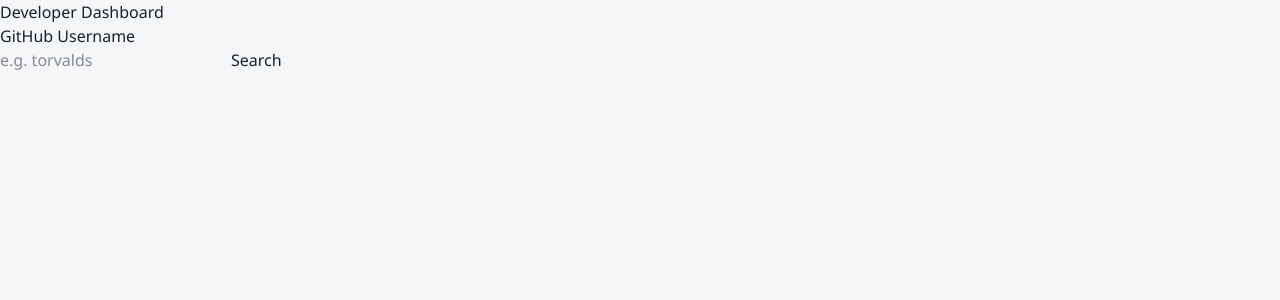
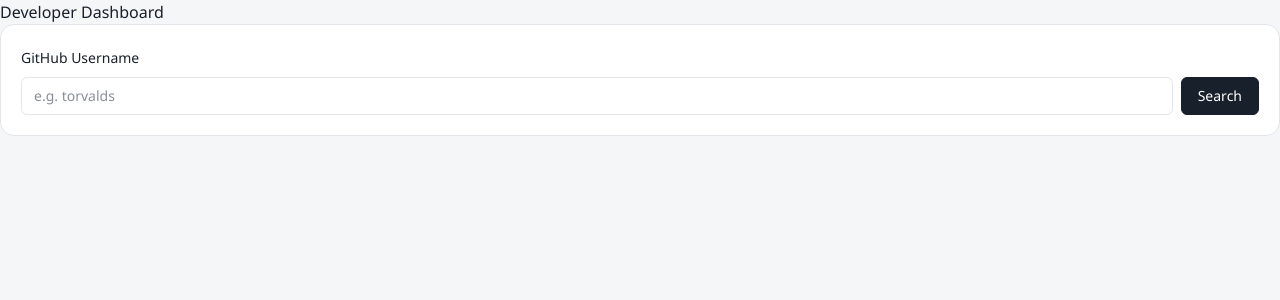
Before and after one commit to esnoko/DevTrack, a React (Vite) app in the folder frontend/: page / in a window 1280 px wide. Shown: the top 300 px of the page. Built offline with nearby package versions, Linux system fonts and the light colour scheme; no server answers.

Commit message:
Update ErrorMessage and Loader components to use consistent card styling; update SearchBar to handle default value changes and improve layout

```diff
--- a/frontend/src/components/common/ErrorMessage.jsx
+++ b/frontend/src/components/common/ErrorMessage.jsx
@@ -3,7 +3,11 @@ const ErrorMessage = ({ message }) => {
     return null;
   }
 
-  return <p role="alert">{message}</p>;
+  return (
+    <div className="card border-red-300 bg-red-50" role="alert">
+      <p className="text-sm text-red-700">{message}</p>
+    </div>
+  );
 };
 
 export default ErrorMessage;
--- a/frontend/src/components/common/Loader.jsx
+++ b/frontend/src/components/common/Loader.jsx
@@ -1,5 +1,9 @@
 const Loader = ({ message = 'Loading...' }) => {
-  return <p>{message}</p>;
+  return (
+    <div className="card">
+      <p className="text-sm text-muted">{message}</p>
+    </div>
+  );
 };
 
 export default Loader;
--- a/frontend/src/components/common/SearchBar.jsx
+++ b/frontend/src/components/common/SearchBar.jsx
@@ -1,7 +1,11 @@
-import { useState } from 'react';
+import { useEffect, useState } from 'react';
 
 const SearchBar = ({ defaultValue = '', loading = false, onSearch }) => {
   const [inputValue, setInputValue] = useState(defaultValue);
+
+  useEffect(() => {
+    setInputValue(defaultValue);
+  }, [defaultValue]);
 
   const handleSubmit = (event) => {
     event.preventDefault();
@@ -12,10 +16,13 @@ const SearchBar = ({ defaultValue = '', loading = false, onSearch }) => {
   };
 
   return (
-    <form onSubmit={handleSubmit}>
-      <label htmlFor="github-username">GitHub Username</label>
-      <div>
+    <form className="card" onSubmit={handleSubmit}>
+      <label className="text-sm font-medium text-primary" htmlFor="github-username">
+        GitHub Username
+      </label>
+      <div className="mt-2 flex flex-col gap-2 sm:flex-row">
         <input
+          className="w-full rounded-md border border-line bg-surface px-3 py-2 text-sm text-primary outline-none ring-0"
           id="github-username"
           type="text"
           value={inputValue}
@@ -23,7 +30,11 @@ const SearchBar = ({ defaultValue = '', loading = false, onSearch }) => {
           placeholder="e.g. torvalds"
           disabled={loading}
         />
-        <button type="submit" disabled={loading}>
+        <button
+          className="rounded-md border border-primary bg-primary px-4 py-2 text-sm font-medium text-white disabled:opacity-70"
+          type="submit"
+          disabled={loading}
+        >
           {loading ? 'Searching...' : 'Search'}
         </button>
       </div>
```
